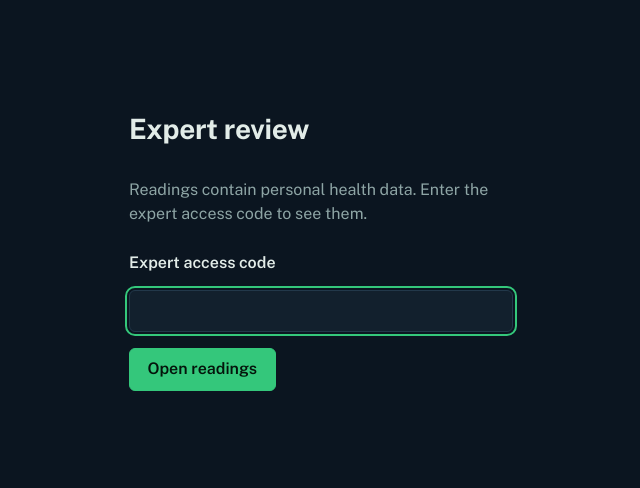
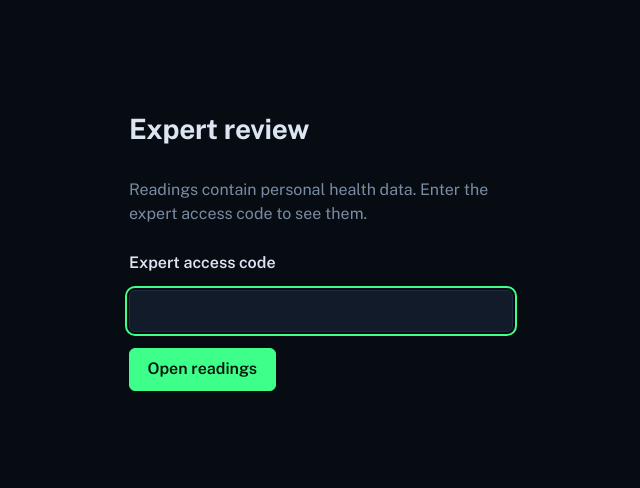
Before and after one commit to anuragmid457-tech/biological-age-detector, a Flask app: page /expert in a window 1280 px wide. Shown: the top 488 px of the page, without its empty margins (319-959 px from the left). Run offline with Flask 3, Linux system fonts and the light colour scheme; some libraries are stand-ins or nearby versions.

Commit message:
Bright green theme across the whole page

```diff
--- a/static/chronos.css
+++ b/static/chronos.css
@@ -6,14 +6,14 @@
  */
 :root {
   /* Page colours, shared with your own pages if they use these variables */
-  --chr-bg: #0b1520;          /* bluish dark page background */
-  --chr-ink: #e2ece8;
-  --chr-muted: #8ea5a5;
-  --chr-rule: #22384a;
-  --chr-surface: #12202d;     /* cards and inputs */
-  --chr-paper: #0f1b27;       /* inset panels */
-  --chr-accent: #34c77b;      /* green: buttons, links, focus */
-  --chr-accent-strong: #5ee09a;
+  --chr-bg: #070b12;          /* bluish dark page background */
+  --chr-ink: #dce6f2;
+  --chr-muted: #7a8ca3;
+  --chr-rule: #1e2c3f;
+  --chr-surface: #111b29;     /* cards and inputs */
+  --chr-paper: #0d141f;       /* inset panels */
+  --chr-accent: #3dff8a;      /* green: buttons, links, focus */
+  --chr-accent-strong: #8bffbc;
   --chr-on-accent: #04140b;   /* text on green buttons */
   --chr-pen: #ff6b7d;         /* expert corrections, kept red so they stand out */
   --chr-warn: #f0b45a;
@@ -34,7 +34,7 @@
 ::-webkit-scrollbar-track { background: var(--chr-paper); }
 ::-webkit-scrollbar-corner { background: var(--chr-paper); }
 ::-webkit-scrollbar-thumb {
-  background: #1f6b46;
+  background: rgba(61, 255, 138, 0.55);
   border: 3px solid var(--chr-paper);
   border-radius: 7px;
 }
@@ -67,7 +67,7 @@
 /* Firefox has no arrow buttons to style, only these two colours. Kept out of
    Edge and Chrome, where setting them would switch off the rules above. */
 @supports not selector(::-webkit-scrollbar) {
-  * { scrollbar-color: #1f6b46 var(--chr-paper); }
+  * { scrollbar-color: #3dff8a var(--chr-paper); }
 }
 
 /* Number boxes in Edge and Chrome: green up/down arrows. The top half of the
@@ -156,7 +156,7 @@ input[type="number"]::-webkit-inner-spin-button:hover { opacity: 1; }
   cursor: pointer;
 }
 .chr-btn:hover { background: var(--chr-accent-strong); border-color: var(--chr-accent-strong); }
-.chr-btn-quiet:hover { background: rgba(52, 199, 123, 0.12); }
+.chr-btn-quiet:hover { background: rgba(61, 255, 138, 0.12); }
 .chr-btn:disabled { opacity: 0.6; cursor: progress; }
 .chr-btn-quiet { background: transparent; color: var(--chr-accent); }
 .chr-btn-quiet:hover { color: var(--chr-accent-strong); }
```
